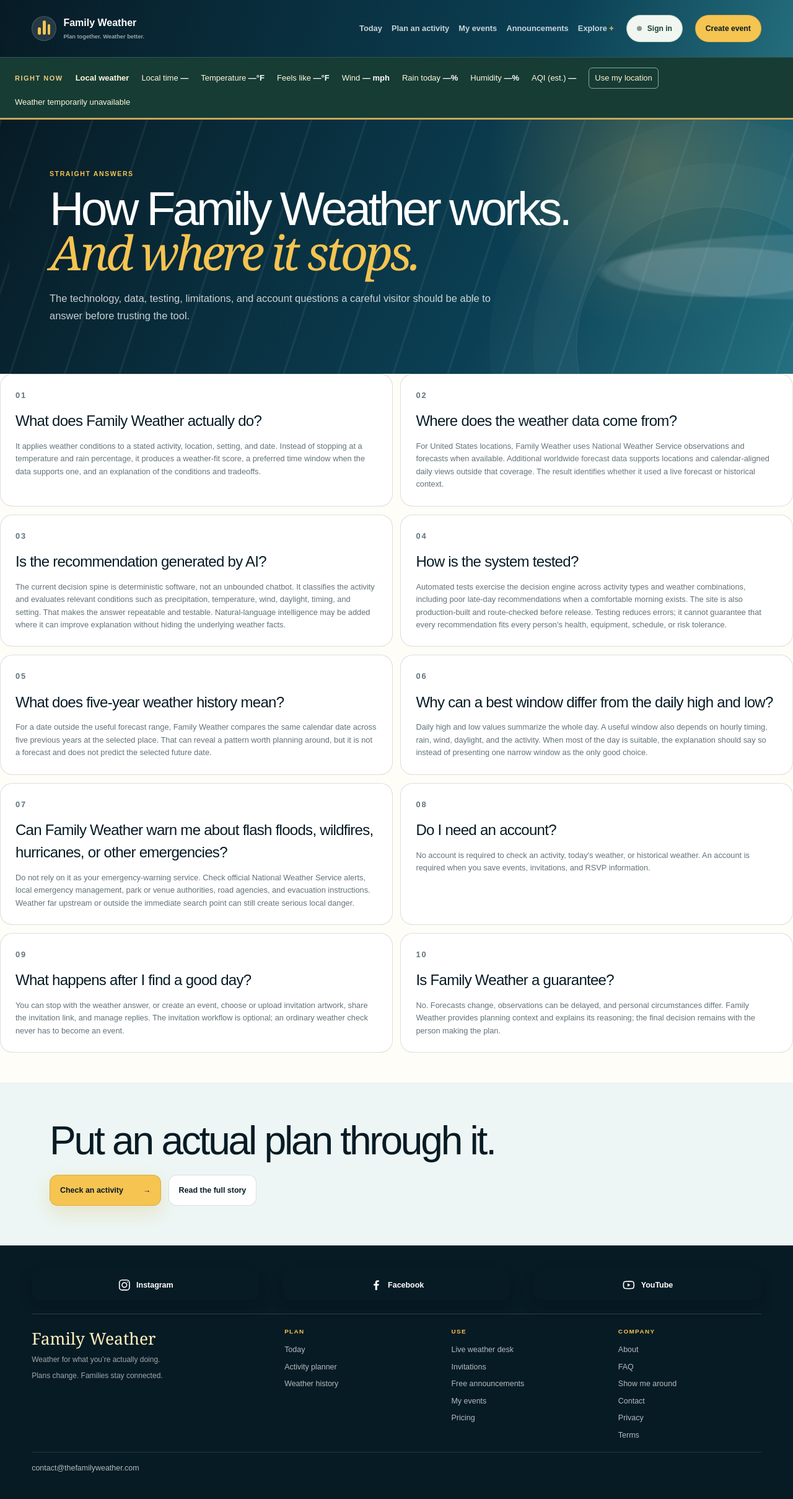
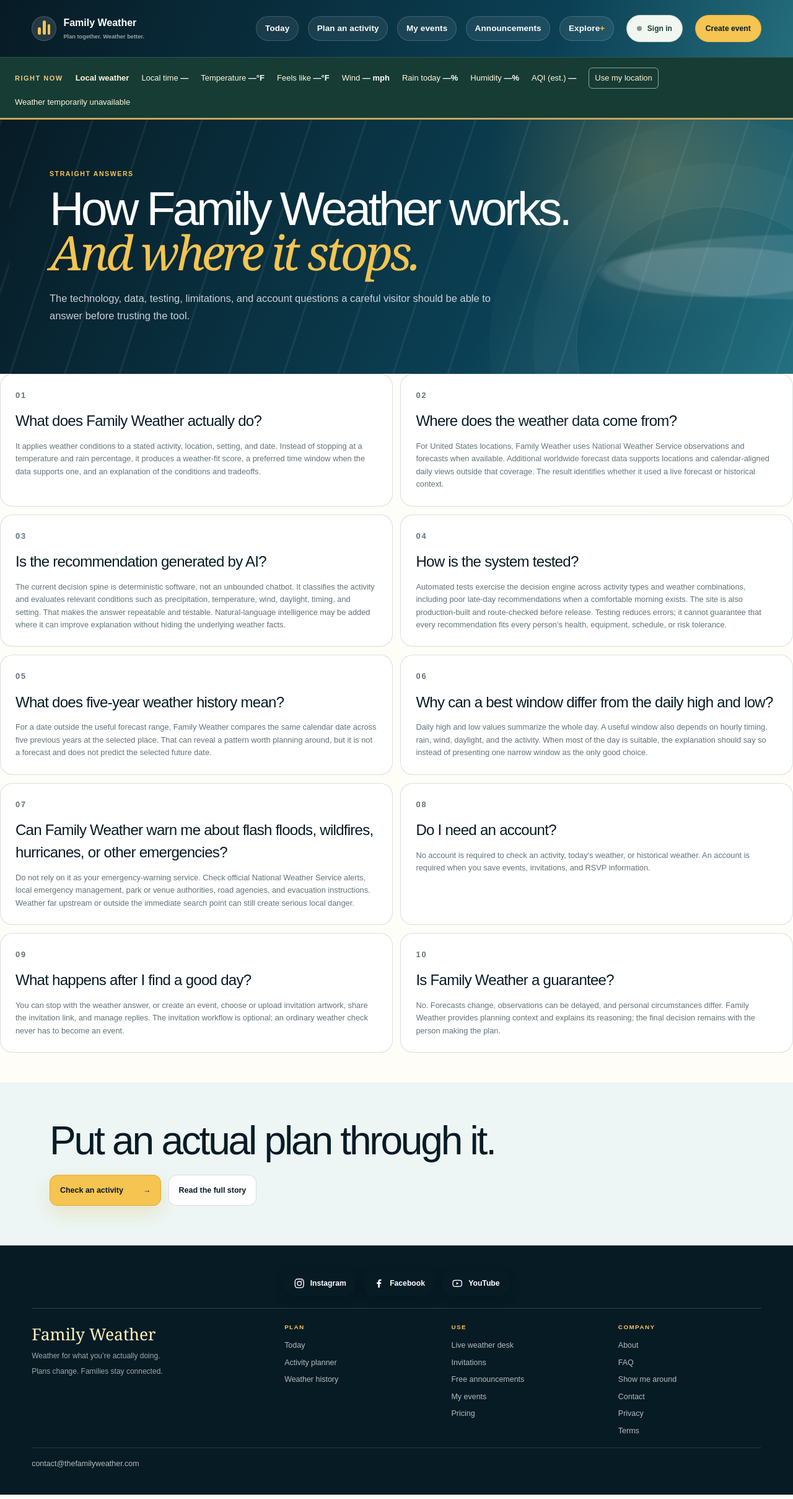
Before and after one commit to Mayne1/family-weather, a Next.js app: page /faq in a window 1280 px wide. Shown: the whole page at 62% size. Built offline with nearby package versions, Linux system fonts and the light colour scheme; no server answers.

Commit message:
Strengthen navigation and compact social buttons

```diff
--- a/app/globals.css
+++ b/app/globals.css
@@ -680,6 +680,12 @@ to{opacity:1;transform:none}
    native details styling is more specific than expected. */
 @media(min-width:1101px){.publicHeaderMobile{display:none!important}}
 
+/* One bold navigation system across the homepage and every public tool. */
+.publicHeader nav>a,.publicHeaderMore>summary{min-height:40px;padding:.65rem .85rem;border:1px solid rgba(255,255,255,.16);border-radius:999px;display:inline-flex;align-items:center;justify-content:center;background:rgba(255,255,255,.075);color:#fff!important;font-size:.84rem!important;font-weight:900!important;letter-spacing:.01em;line-height:1;white-space:nowrap;transition:background .18s ease,border-color .18s ease,transform .18s ease,box-shadow .18s ease}.publicHeader nav>a:hover,.publicHeader nav>a:focus-visible,.publicHeaderMore>summary:hover,.publicHeaderMore>summary:focus-visible,.publicHeaderMore[open]>summary{border-color:rgba(245,196,81,.72);background:rgba(245,196,81,.17);box-shadow:0 7px 20px rgba(0,0,0,.16);transform:translateY(-1px)}
+
+/* Platform colors stay recognizable without overpowering the Family Weather footer. */
+.footerSocialLinks,.publicFooter>.footerSocialLinks{width:100%;display:flex;grid-column:1/-1;align-items:center;justify-content:center;flex-wrap:wrap;gap:.7rem;padding:0 0 1.2rem;margin:0 0 .35rem;border-bottom:1px solid rgba(255,255,255,.16)}.footerSocialLinks a{flex:0 0 auto;min-height:42px;padding:.65rem 1rem;border-radius:999px;font-size:.76rem;box-shadow:0 7px 18px rgba(0,0,0,.2)}.footerSocialLinks svg{width:1.15rem;height:1.15rem}.footerSocialLinks .socialLink-instagram{background:linear-gradient(115deg,#833ab4 0%,#c13584 38%,#e1306c 62%,#f77737 100%)}.footerSocialLinks .socialLink-facebook{background:#1877f2}.footerSocialLinks .socialLink-youtube{background:#ff0033}
+
 /* Invitation type scales with its card, not the browser window. */
 .digitalInvitation:not(.customInvitationArtwork){container-type:inline-size;display:flex;align-items:center;min-height:0;height:auto}
 .digitalInvitation .digitalInvitationContent{width:70%;min-height:0;margin:10% auto;padding:5%;box-sizing:border-box;backdrop-filter:blur(2px);-webkit-backdrop-filter:blur(2px)}
```
